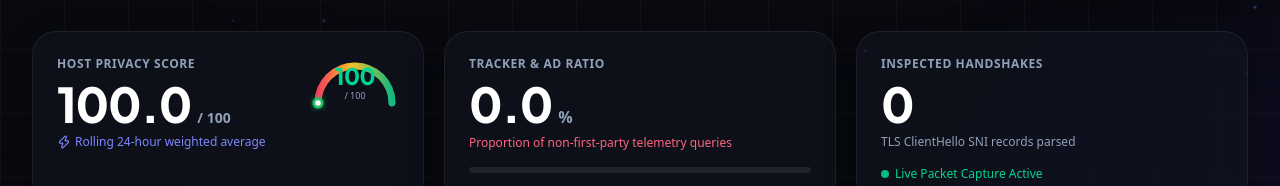
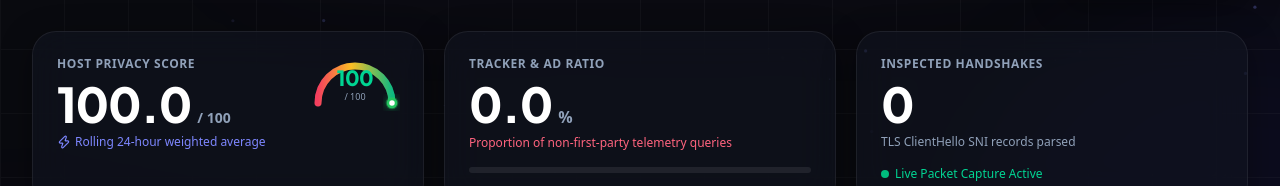
Before and after one commit to arpon-dutta07/glasshouse, a Next.js app in the folder dashboard/: page / in a window 1280 px wide. Shown: the part 271-457 px from the top of the page. Built offline with nearby package versions, Linux system fonts and the light colour scheme; no server answers.

Commit message:
feat: add ScoreGauge component with animated needle and status labels

```diff
--- a/dashboard/src/components/ScoreGauge.tsx
+++ b/dashboard/src/components/ScoreGauge.tsx
@@ -45,7 +45,7 @@ export const ScoreGauge: React.FC<ScoreGaugeProps> = ({
   const tipAngleRad = Math.PI * (1 - currentScore / 100);
   const centerX = size / 2;
   const centerY = size / 2 + strokeWidth;
-  const tipX = centerX - radius * Math.cos(tipAngleRad);
+  const tipX = centerX + radius * Math.cos(tipAngleRad);
   const tipY = centerY - radius * Math.sin(tipAngleRad);
 
   const getTheme = (s: number) => {
@@ -153,12 +153,12 @@ export const ScoreGauge: React.FC<ScoreGaugeProps> = ({
 
         {/* Numeric Score Center Readout */}
         <div
-          className="absolute inset-0 flex flex-col items-center justify-center pointer-events-none"
-          style={{ paddingTop: `${size * 0.06}px` }}
+          className="absolute inset-0 flex flex-col items-center justify-end pointer-events-none"
+          style={{ paddingBottom: `${size * 0.02}px` }}
         >
           <span
             className={`font-extrabold font-heading tracking-tight leading-none ${theme.text}`}
-            style={{ fontSize: `${Math.max(18, Math.round(size * 0.26))}px` }}
+            style={{ fontSize: `${Math.max(18, Math.round(size * 0.24))}px` }}
           >
             {safeScore}
           </span>
```
